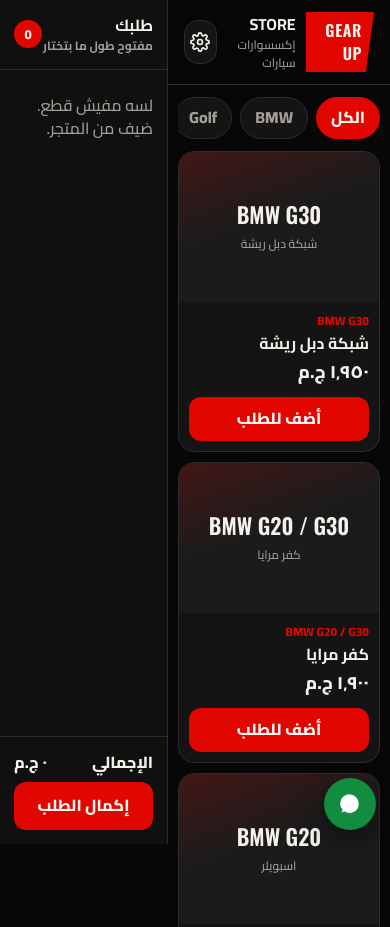
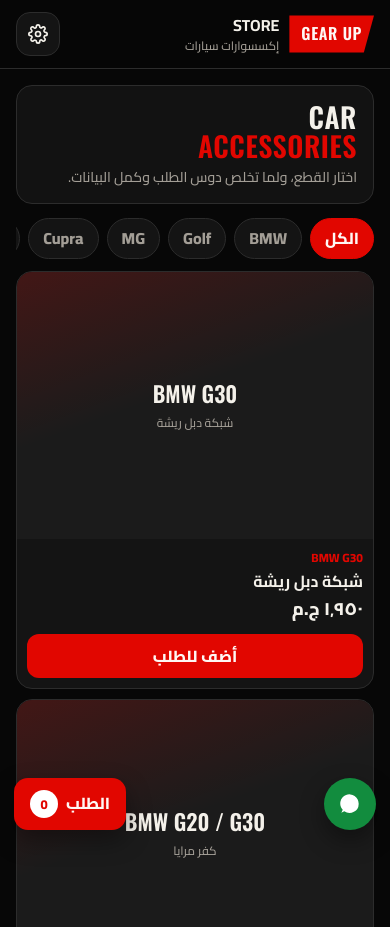
Before and after one commit to mahmoudahmed125/geraup-store, a plain HTML site: page index.html in a window 390 px wide. Shown: the top 927 px of the page. Drawn offline with nearby package versions, Linux system fonts and the light colour scheme; no server answers.

Commit message:
شاشة الطلب مقفولة وتفتح عند الطلب

```diff
--- a/index.html
+++ b/index.html
@@ -23,7 +23,7 @@
   button, a { font: inherit; }
   button { cursor: pointer; }
   img { display: block; max-width: 100%; }
-  .app { display: grid; grid-template-columns: minmax(0, 1fr) 340px; min-height: 100vh; }
+  .app { display: block; min-height: 100vh; }
   .top {
     position: sticky; top: 0; z-index: 5;
     display: flex; align-items: center; gap: 10px;
@@ -36,7 +36,7 @@
     padding: 7px 12px; clip-path: polygon(0 0, 100% 0, 88% 100%, 0 100%);
   }
   .top small { display: block; color: var(--muted); font-size: 12px; }
-  .wrap { width: min(860px, 100%); margin: 0 auto; padding: 16px 16px 88px; }
+  .wrap { width: min(980px, 100%); margin: 0 auto; padding: 16px 16px 96px; }
   .hero {
     border: 1px solid var(--line); border-radius: 16px; padding: 16px; margin-bottom: 14px;
     background: #121212;
@@ -61,10 +61,22 @@
   .price span, .muted { color: var(--muted); font-size: 12px; font-weight: 700; }
   .add { margin-top: 8px; min-height: 44px; border: 0; border-radius: 12px; background: var(--red); color: var(--ink); font-weight: 800; }
   .side {
-    position: sticky; top: 0; height: 100vh;
+    position: fixed; top: 0; bottom: 0; inset-inline-end: 0; width: min(100%, 380px);
     background: #101010; border-inline-start: 1px solid var(--line);
-    display: flex; flex-direction: column; z-index: 15;
+    display: flex; flex-direction: column; z-index: 30;
+    transform: translateX(-105%);
+    transition: transform .2s ease;
   }
+  .side.paying { transform: translateX(0); box-shadow: -16px 0 40px rgba(0,0,0,.45); }
+  .order-tab {
+    position: fixed; z-index: 25; inset-inline-end: 14px; bottom: 14px;
+    min-height: 52px; border: 0; border-radius: 14px; padding: 0 16px;
+    background: var(--red); color: var(--ink); font-weight: 800;
+    display: flex; align-items: center; gap: 8px;
+    box-shadow: 0 10px 24px rgba(0,0,0,.4);
+  }
+  .order-tab .count { background: #fff; color: var(--red); }
+  .side.paying + .order-tab { display: none; }
   .side-head, .side-foot { padding: 14px; border-bottom: 1px solid var(--line); }
   .side-foot { border-bottom: 0; border-top: 1px solid var(--line); display: grid; gap: 8px; }
   .side-head { display: flex; justify-content: space-between; align-items: center; font-weight: 800; }
@@ -112,20 +124,10 @@
     position: fixed; z-index: 45; inset-inline-start: 16px; bottom: 76px;
     background: var(--fg); color: var(--bg); font-weight: 800; border-radius: 12px; padding: 12px 14px; display: none;
   }
+  .short { display: none; }
   @media (min-width: 700px) {
     .grid { grid-template-columns: 1fr 1fr; gap: 14px; }
     .hero { padding: 28px; }
-  }
-  .short { display: none; }
-  @media (max-width: 799px) {
-    .app { grid-template-columns: minmax(0, 1fr) 168px; }
-    .wrap { padding: 12px 10px 20px; }
-    .hero { display: none; }
-    .grid { grid-template-columns: 1fr; }
-    .payform { display: none; }
-    .side.paying { position: fixed; inset: 0 auto 0 0; width: min(100%, 420px); height: 100vh; }
-    .side.paying .payform { display: grid; }
-    .side.paying .x { display: inline-grid; }
   }
   .gear {
     margin-inline-start: auto;
@@ -152,10 +154,7 @@
   .edit { border: 1px solid var(--line); border-radius: 14px; padding: 10px; margin-bottom: 10px; }
   .ghost { min-height: 44px; border: 1px solid var(--line); border-radius: 12px; background: var(--surface); color: var(--fg); }
   .note { color: var(--muted); font-size: 13px; margin: 8px 0; }
-  @media (min-width: 800px) {
-    #toCheckout { display: none; }
-    .x { display: none; }
-  }
+  @media (min-width: 800px) { .admin { align-items: center; } .panel { border-radius: 18px; } }
 </style>
 </head>
 <body>
@@ -171,7 +170,7 @@
     <main class="wrap">
       <section class="hero">
         <h1>CAR<br><span>ACCESSORIES</span></h1>
-        <p>اختار القطع. الطلب مفتوح على الجنب، والبيانات في الآخر.</p>
+        <p>اختار القطع، ولما تخلص دوس الطلب وكمل البيانات.</p>
       </section>
       <div class="chips" id="chips"></div>
       <section class="grid" id="grid"></section>
@@ -179,7 +178,7 @@
   </div>
   <aside class="side" id="side">
     <div class="side-head">
-      <div><strong>طلبك</strong><small>مفتوح طول ما بتختار</small></div>
+      <div><strong>طلبك</strong><small>الاسم والعنوان هنا</small></div>
       <span class="count" id="count">0</span>
       <button class="x" id="closeSide" type="button">رجوع</button>
     </div>
@@ -193,9 +192,9 @@
         <p class="err" id="err"></p>
         <button class="go" type="submit">إرسال الطلب على واتساب</button>
       </form>
-      <button class="done" id="toCheckout" type="button">إكمال الطلب</button>
     </div>
   </aside>
+  <button class="order-tab" id="toCheckout" type="button">الطلب <span class="count" id="count">0</span></button>
 </div>
 <a class="wa" href="https://wa.me/201119592645" target="_blank" rel="noopener" aria-label="واتساب الدعم">
   <svg width="26" height="26" viewBox="0 0 24 24" fill="currentColor"><path d="M20 11.5A8.5 8.5 0 0 1 6.7 18.8L4 20l1.3-2.6A8.5 8.5 0 1 1 20 11.5z"/></svg>
```
